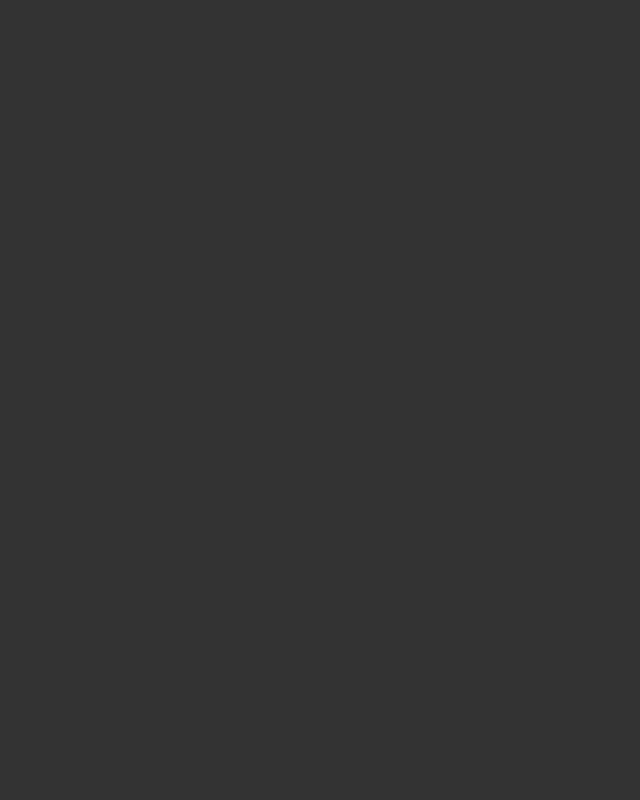
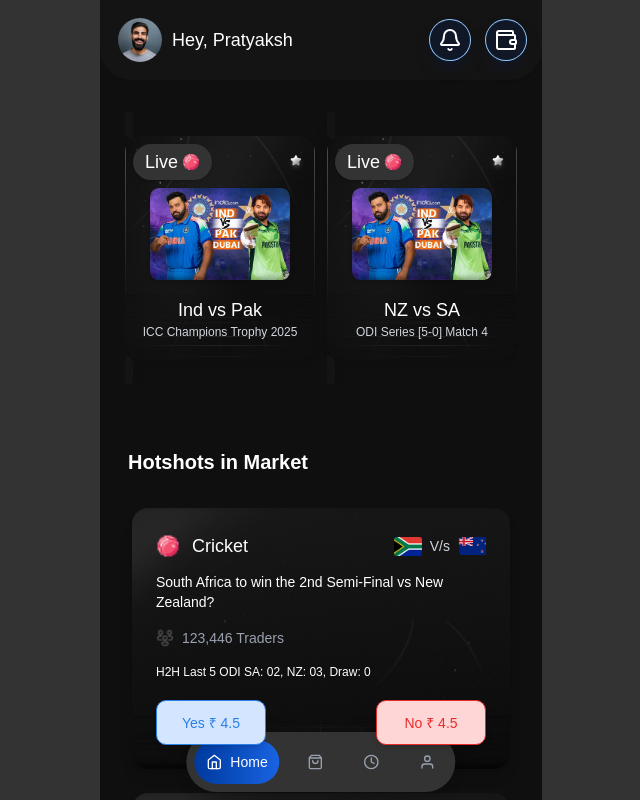
Before and after one commit to rohitjat49/opinio, a Next.js app: page / in a window 1280 px wide. Shown: the top 800 px of the page, without its empty margins (319-959 px from the left). Built offline with nearby package versions, Linux system fonts and the light colour scheme; a web font is replaced by a local one.

Commit message:
add files1

```diff
--- a/src/app/page.js
+++ b/src/app/page.js
@@ -9,10 +9,8 @@
 
 export default function Home() {
   return (
-<div>
-
-
-    {/* <PredictionHome/> */}
+   <div className="">
+    <HomePage/>
 
    </div>
   );
```
